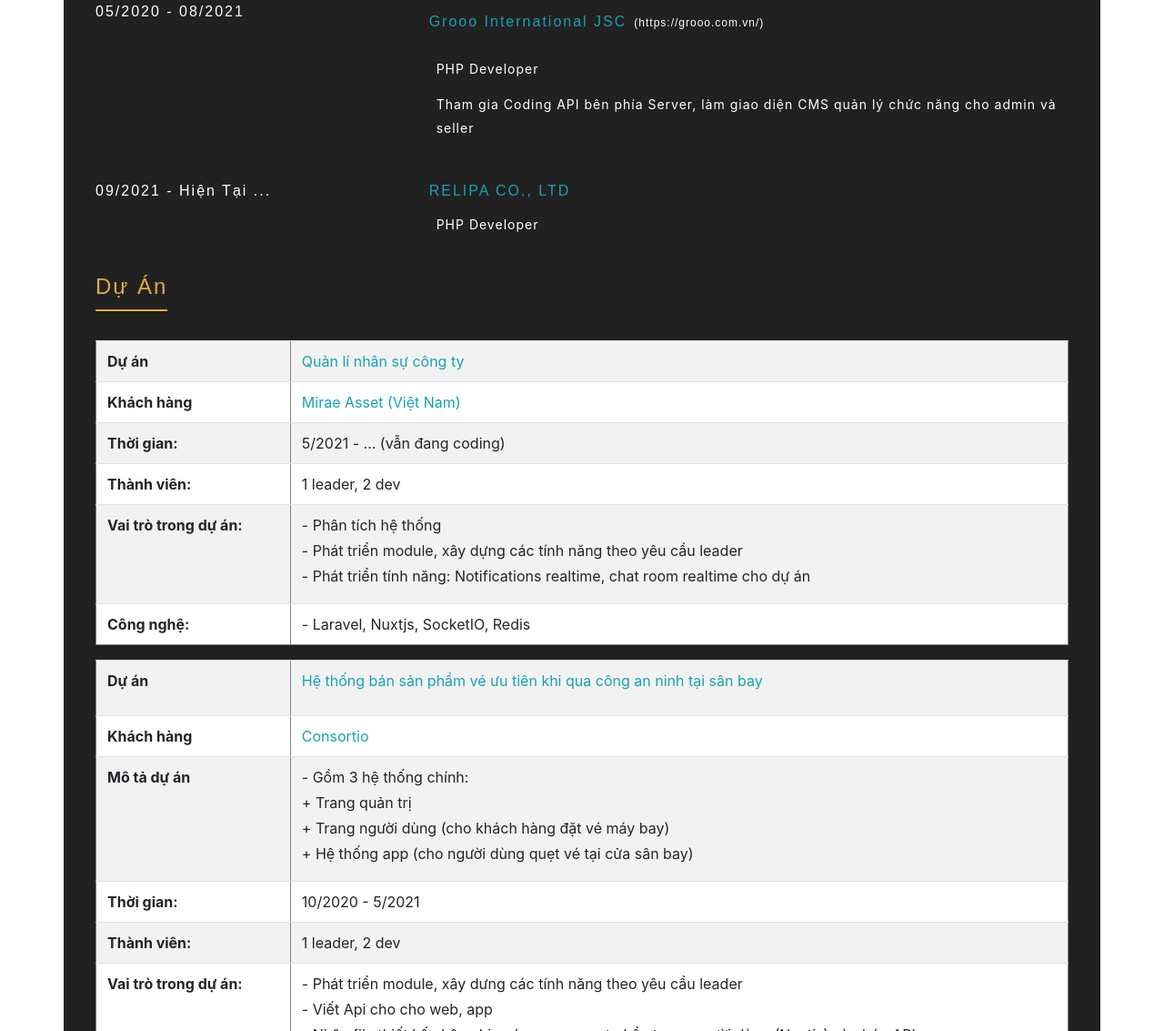
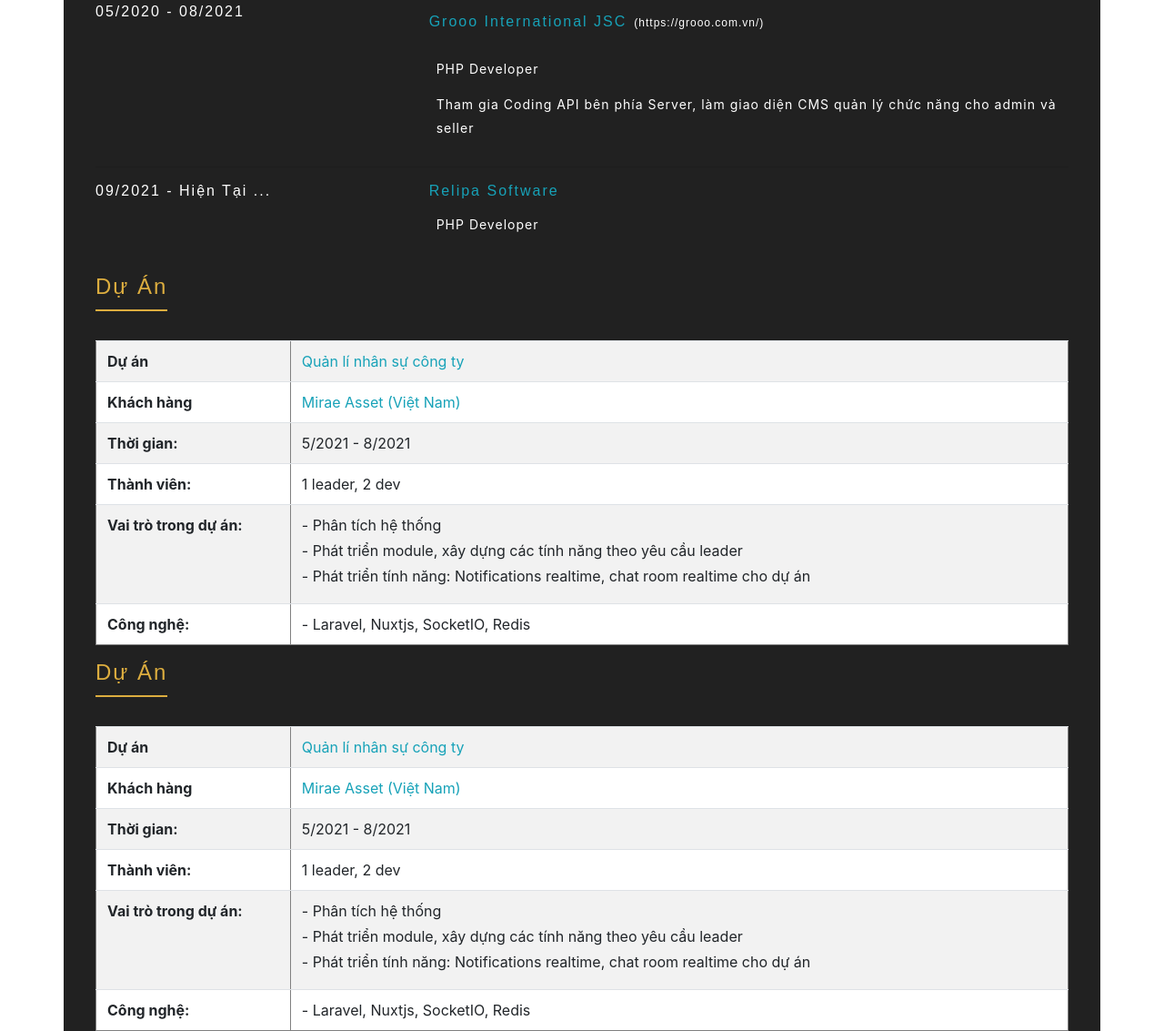
Before and after one commit to NghiaDao-dev/CV, a plain HTML site: page index.html in a window 1280 px wide. Shown: the part 1399-2532 px from the top of the page at 91% size. Drawn offline with nearby package versions, Linux system fonts and the light colour scheme.

Commit message:
Update index.html

```diff
--- a/index.html
+++ b/index.html
@@ -19,10 +19,6 @@
         </div>
         <div class="col-md-6">
             <div class="w3-banner-grid-right">
-<!--                <div class="w3-banner-text">-->
-<!--                    <h3>Career Goal</h3>-->
-<!--                    <p>Lorem ipsum dolor sit amet, consectetur adipiscing elit. Phasellus dignissim velit sed nibh placerat, non aliquam purus pretium. Donec at justo dignissim, maximus elit et, vestibulum mi.</p>-->
-<!--                </div>-->
                 <div class="w3-right-addres-1">
                     <ul class="address">
                         <li>
@@ -135,7 +131,7 @@
                             <h3>09/2021 - hiện tại ...</h3>
                         </div>
                         <div class="col-md-8 w3-edu-info2">
-                            <h3 class="text-info">RELIPA CO., LTD</h3>
+                            <h3 class="text-info">Relipa software</h3>
                             <p class="ml-2">PHP Developer</p>
                         </div>
                     </div>
@@ -143,6 +139,41 @@
             </div>
             <div class="row w3-edu-grids">
                 <div class="col-md-12 w3-edu-grid-left">
+                     <div class="w3-edu-info1 mb-4">
+                        <h4>Dự án</h4>
+                    </div>
+                    <div class="w3-edu-info2">
+                        <table class="table table-striped" border="1">
+                            <tr>
+                                <th style="width: 20%" scope="row">Dự án</th>
+                                <td class="text-info">Quản lí nhân sự công ty</td>
+                            </tr>
+                            <tr>
+                                <th style="width: 20%" scope="row">Khách hàng</th>
+                                <td class="text-info">Mirae Asset (Việt Nam)</td>
+                            </tr>
+                            <tr>
+                                <th scope="row">Thời gian:</th>
+                                <td>5/2021 - 8/2021</td>
+                            </tr>
+                            <tr>
+                                <th scope="row">Thành viên:</th>
+                                <td>1 leader, 2 dev</td>
+                            </tr>
+                            <tr>
+                                <th scope="row">Vai trò trong dự án:</th>
+                                <td>
+                                    <div class="pb-2">- Phân tích hệ thống</div>
+                                    <div class="pb-2">- Phát triển module, xây dựng các tính năng theo yêu cầu leader</div>
+                                    <div class="pb-2">- Phát triển tính năng: Notifications realtime, chat room realtime cho dự án</div>
+                                </td>
+                            </tr>
+                            <tr>
+                                <th scope="row">Công nghệ:</th>
+                                <td>- Laravel, Nuxtjs, SocketIO, Redis</td>
+                            </tr>
+                        </table>
+                    </div>
                     <div class="w3-edu-info1 mb-4">
                         <h4>Dự án</h4>
                     </div>
@@ -158,7 +189,7 @@
                             </tr>
                             <tr>
                                 <th scope="row">Thời gian:</th>
-                                <td>5/2021 - ... (vẫn đang coding)</td>
+                                <td>5/2021 - 8/2021</td>
                             </tr>
                             <tr>
                                 <th scope="row">Thành viên:</th>
```
